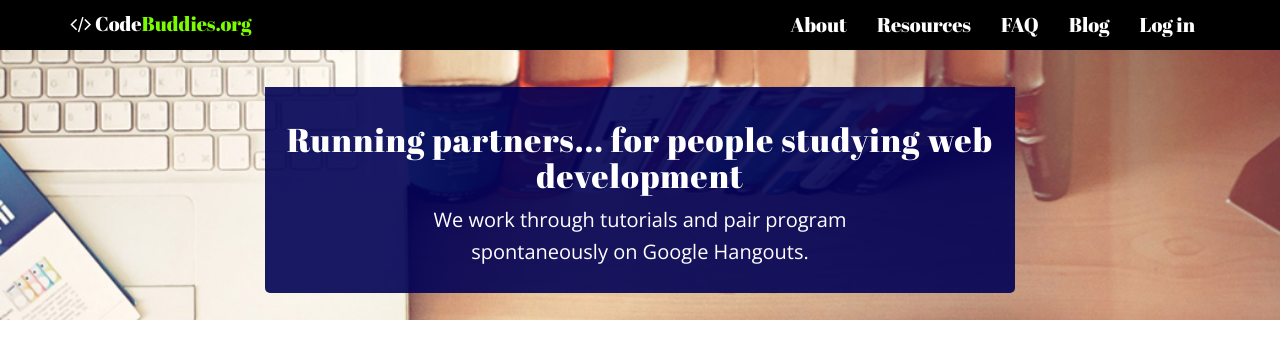
After one commit to lpatmo/codebuddies-hangouts, a Flask app: template app/templates/intro.html in a window 1280 px wide. The commit adds this page. Shown: the top 359 px of the page. Run offline with Flask 2, Linux system fonts and the light colour scheme; the template is opened without the code that fills it, so the values that code supplies are empty; some libraries are stand-ins or nearby versions.

Commit message:
added new template page

```diff
--- a/app/templates/Resources.html
+++ b/app/templates/Resources.html
@@ -1,5 +1,5 @@
 {% extends "template.html" %}
 {% block content %}
 
-<iframe src="https://docs.google.com/document/d/1PgxxSqYAhaOuSk3qm23mv70Fq4IPEEL0K_UEeziAfy0/pub?embedded=true" width="100%"></iframe>
+<iframe src="https://docs.google.com/document/d/1PgxxSqYAhaOuSk3qm23mv70Fq4IPEEL0K_UEeziAfy0/pub?embedded=true" width="100%" height="800px"></iframe>
 {% endblock %}
--- /dev/null
+++ b/app/templates/intro.html
@@ -0,0 +1,21 @@
+{% extends "template.html" %}
+{% block intro %}
+  <section class="intro">
+        <div class="intro-body">
+            <div class="container">
+                <div class="row">
+                    <div class="col-md-8 col-md-offset-2">
+                        <div class="intro-text"><h1>Running partners...
+for people studying web development</h1>
+
+                                             <p>We work through tutorials and pair program <br />spontaneously on Google Hangouts.</p>
+
+                        </div>
+
+
+                    </div>
+                </div>
+            </div>
+        </div>
+    </section>
+{% endblock %}
--- a/app/templates/template.html
+++ b/app/templates/template.html
@@ -57,24 +57,10 @@
         <!-- /.container -->
     </nav>
 
-     <section class="intro">
-        <div class="intro-body">
-            <div class="container">
-                <div class="row">
-                    <div class="col-md-8 col-md-offset-2">
-                        <div class="intro-text"><h1>Running partners...
-for people studying web development</h1>
 
-                                             <p>We work through tutorials and pair program <br />spontaneously on Google Hangouts.</p>
+   {% block intro %}
+   {% endblock %}
 
-                        </div>
-
-
-                    </div>
-                </div>
-            </div>
-        </div>
-    </section>
 
 		<div class="container">
 			<div class="row">
```
Also changed, not shown: 5 other files.
